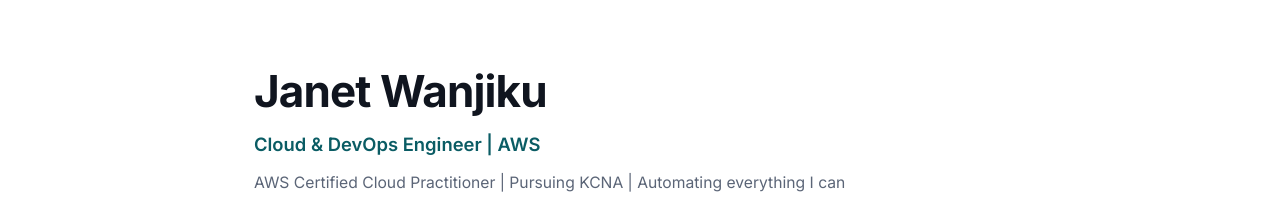
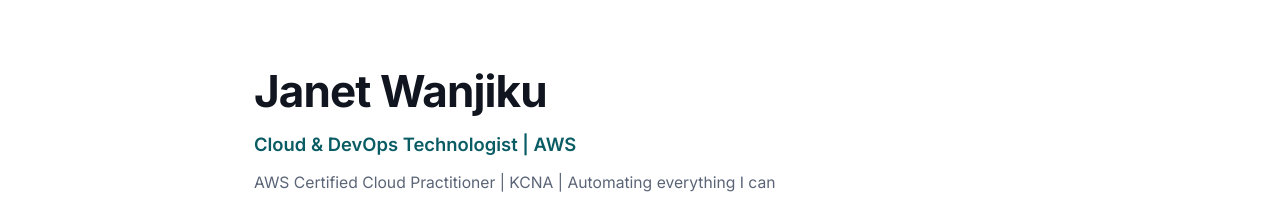
Before and after one commit to jannette-k/cloud-resume-challenge, a plain HTML site: page frontend/index.html in a window 1280 px wide. Shown: the top 214 px of the page. Drawn offline with Linux system fonts and the light colour scheme; no server answers.

Commit message:
modified resume headline

```diff
--- a/frontend/index.html
+++ b/frontend/index.html
@@ -18,9 +18,9 @@
   <header class="hero">
     <div class="container hero-content">
       <h1 class="name">Janet Wanjiku</h1>
-      <h2 class="title">Cloud & DevOps Engineer | AWS</h2>
+      <h2 class="title">Cloud & DevOps Technologist | AWS</h2>
       <p class="tagline">
-        AWS Certified Cloud Practitioner | Pursuing KCNA | Automating everything I can
+        AWS Certified Cloud Practitioner | KCNA | Automating everything I can
       </p>
       <div class="contact-links">
         <a href="mailto:hello@example.com"><i class="fa-solid fa-envelope"></i> Email</a>
```
